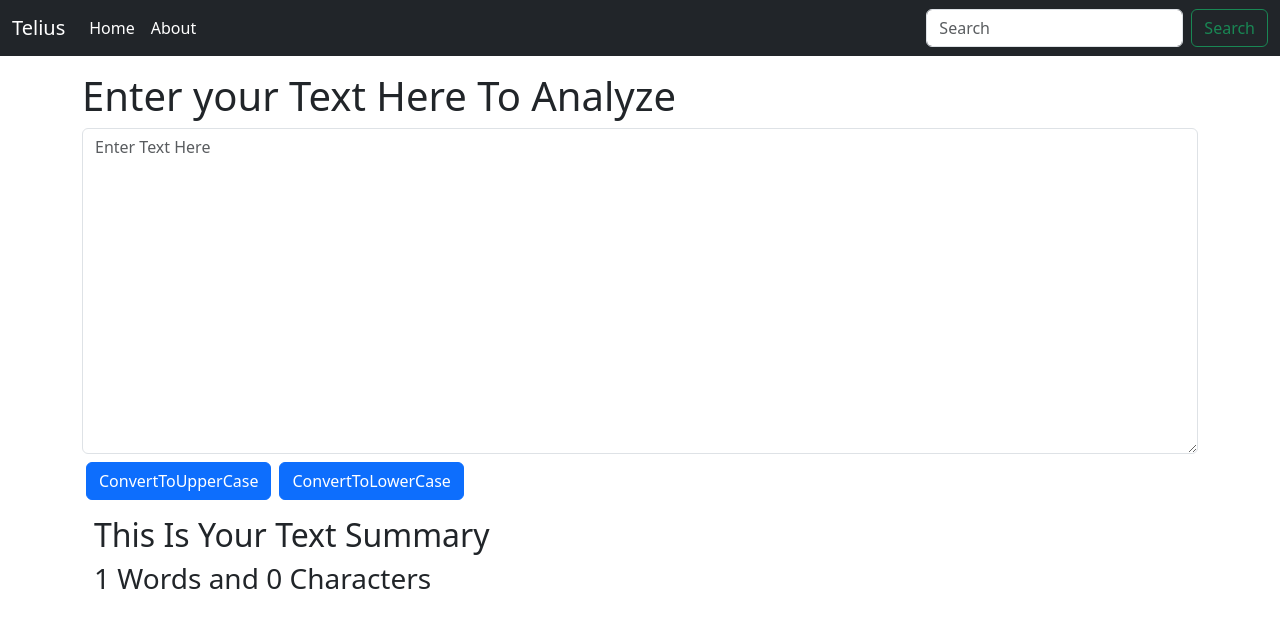
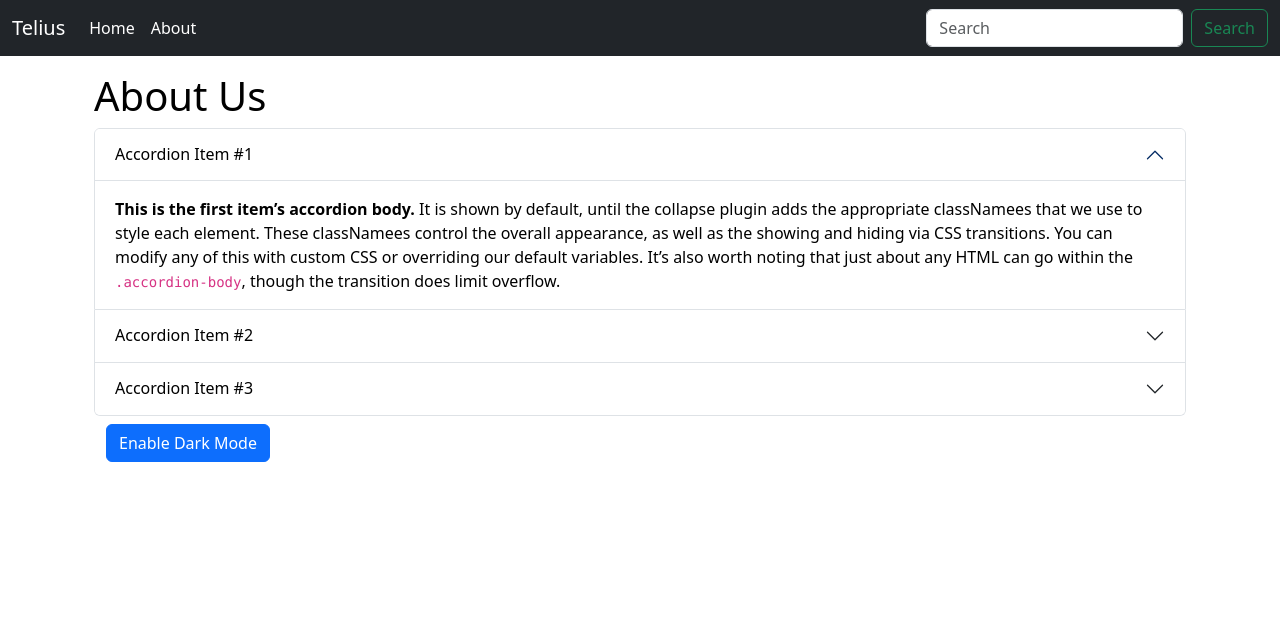
Before and after one commit to rajakaman20/Telius, a React (Vite) app: page / in a window 1280 px wide. Shown: the top 628 px of the page. Built offline with nearby package versions, Linux system fonts and the light colour scheme.

Commit message:
Initial commit with About component and dark mode

```diff
--- a/package.json
+++ b/package.json
@@ -10,6 +10,7 @@
     "preview": "vite preview"
   },
   "dependencies": {
+    "@popperjs/core": "^2.11.8",
     "bootstrap": "^5.3.7",
     "react": "^19.1.0",
     "react-dom": "^19.1.0"
--- a/src/App.jsx
+++ b/src/App.jsx
@@ -1,16 +1,17 @@
 import "./App.css";
+import About from "./component/About";
 import Navbar from "./component/Navbar";
-import TextForm from "./component/TextForm";
+// import TextForm from "./component/TextForm";
 
 function App() {
   return (
     <>
       <Navbar name="Telius" />
       <div className="container my-3">
-        <TextForm heading =" Enter your Text Here To Analyze" />
+        {/* <TextForm heading =" Enter your Text Here To Analyze" /> */}
+       <About/>
       </div>
-
-    </>
+        </>
   );
 }
 
--- /dev/null
+++ b/src/component/About.jsx
@@ -0,0 +1,143 @@
+import { useState } from "react";
+const About = () => {
+  const [MyStyle, setMyStyle] = useState({
+    color: "black",
+    backgroundColor: "white",
+  });
+
+  const [BtnText, setBtnText] = useState("Enable Dark Mode");
+
+  const enableDarkmod = () => {
+    if (MyStyle.backgroundColor === "white") {
+      // Switch to dark mode
+      setMyStyle({
+        color: "white",
+        backgroundColor: "black",
+      });
+      setBtnText("Enable Light Mode");
+    } else {
+      // Switch to light mode
+      setMyStyle({
+        color: "black",
+        backgroundColor: "white",
+      });
+      setBtnText("Enable Dark Mode");
+    }
+  };
+  return (
+    <>
+      <div className="container" style={MyStyle}>
+        <h1 className="my-2">About Us</h1>
+        <div className="accordion" id="accordionExample">
+          <div className="accordion-item" style={MyStyle}>
+            <h2 className="accordion-header">
+              <button
+                className="accordion-button"
+                style={MyStyle}
+                type="button"
+                data-bs-toggle="collapse"
+                data-bs-target="#collapseOne"
+                aria-expanded="true"
+                aria-controls="collapseOne"
+              >
+                Accordion Item #1
+              </button>
+            </h2>
+            <div
+              id="collapseOne"
+              className="accordion-collapse collapse show"
+              data-bs-parent="#accordionExample"
+            >
+              <div className="accordion-body">
+                <strong>This is the first item’s accordion body.</strong> It is
+                shown by default, until the collapse plugin adds the appropriate
+                classNamees that we use to style each element. These classNamees
+                control the overall appearance, as well as the showing and
+                hiding via CSS transitions. You can modify any of this with
+                custom CSS or overriding our default variables. It’s also worth
+                noting that just about any HTML can go within the{" "}
+                <code>.accordion-body</code>, though the transition does limit
+                overflow.
+              </div>
+            </div>
+          </div>
+          <div className="accordion-item" style={MyStyle}>
+            <h2 className="accordion-header">
+              <button
+                className="accordion-button collapsed"
+                style={MyStyle}
+                type="button"
+                data-bs-toggle="collapse"
+                data-bs-target="#collapseTwo"
+                aria-expanded="false"
+                aria-controls="collapseTwo"
+              >
+                Accordion Item #2
+              </button>
+            </h2>
+            <div
+              id="collapseTwo"
+              className="accordion-collapse collapse"
+              data-bs-parent="#accordionExample"
+            >
+              <div className="accordion-body">
+                <strong>This is the second item’s accordion body.</strong> It is
+                hidden by default, until the collapse plugin adds the
+                appropriate classNamees that we use to style each element. These
+                classNamees control the overall appearance, as well as the
+                showing and hiding via CSS transitions. You can modify any of
+                this with custom CSS or overriding our default variables. It’s
+                also worth noting that just about any HTML can go within the{" "}
+                <code>.accordion-body</code>, though the transition does limit
+                overflow.
+              </div>
+            </div>
+          </div>
+          <div className="accordion-item" style={MyStyle}>
+            <h2 className="accordion-header">
+              <button
+                className="accordion-button collapsed"
+                style={MyStyle}
+                type="button"
+                data-bs-toggle="collapse"
+                data-bs-target="#collapseThree"
+                aria-expanded="false"
+                aria-controls="collapseThree"
+              >
+                Accordion Item #3
+              </button>
+            </h2>
+            <div
+              id="collapseThree"
+              className="accordion-collapse collapse"
+              data-bs-parent="#accordionExample"
+            >
+              <div className="accordion-body">
+                <strong>This is the third item’s accordion body.</strong> It is
+                hidden by default, until the collapse plugin adds the
+                appropriate classNamees that we use to style each element. These
+                classNamees control the overall appearance, as well as the
+                showing and hiding via CSS transitions. You can modify any of
+                this with custom CSS or overriding our default variables. It’s
+                also worth noting that just about any HTML can go within the{" "}
+                <code>.accordion-body</code>, though the transition does limit
+                overflow.
+              </div>
+            </div>
+          </div>
+        </div>
+        <div className="container">
+          <button
+            type="button"
+            className="btn btn-primary my-2"
+            onClick={enableDarkmod}
+          >
+            {BtnText}
+          </button>
+        </div>
+      </div>
+    </>
+  );
+};
+
+export default About;
```
Also changed, not shown: src/main.jsx (+9 -7 lines), 1 other file (tests, documents, lock files or other folders).
